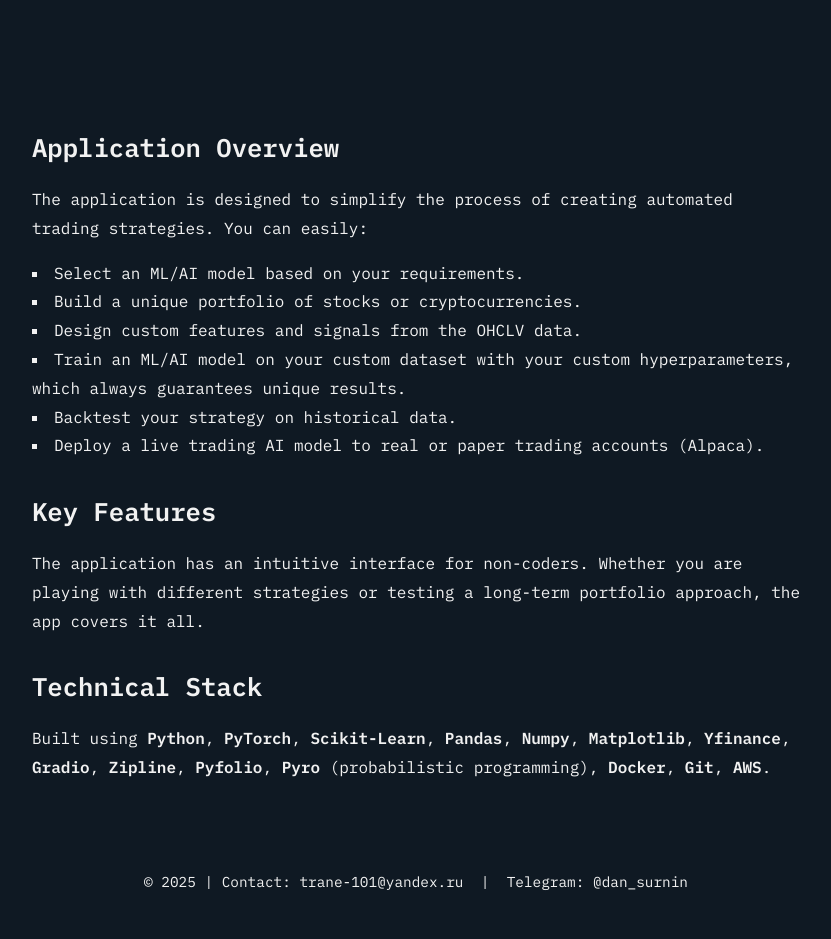
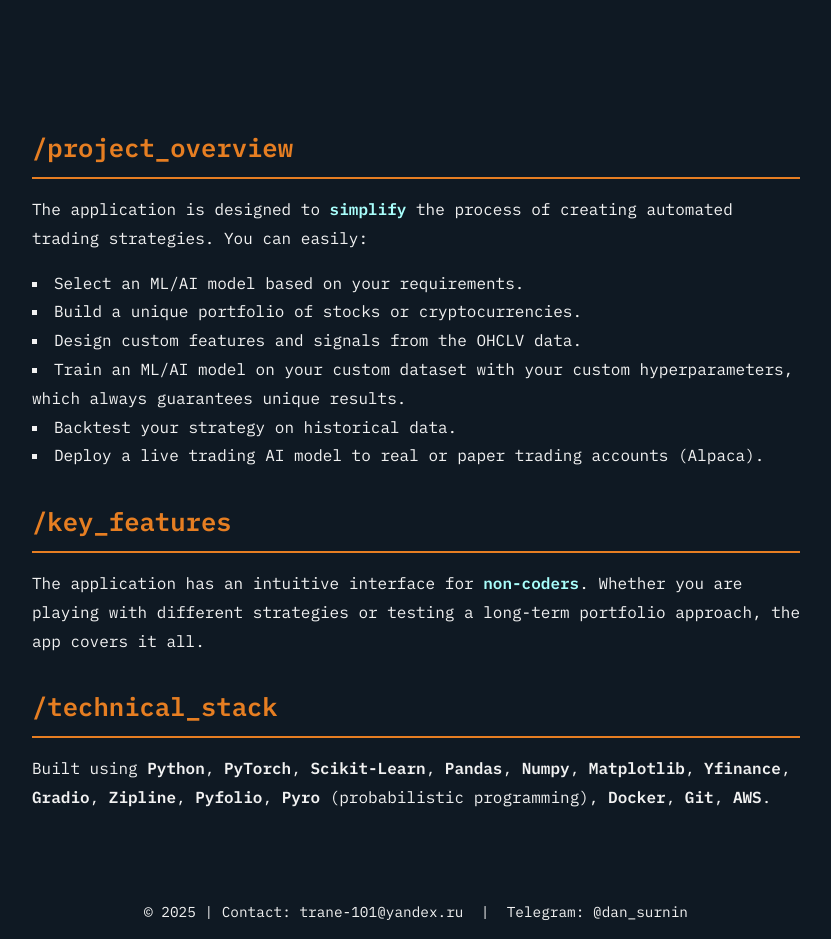
Before and after one commit to Kowallskiy/kowallskiy.github.io, a plain HTML site: page index.html in a window 1280 px wide. Shown: the part 740-1679 px from the top of the page, without its empty margins (224-1055 px from the left). Before the commit the page ends 1649 px from the top, so only its background shows below. Drawn offline with Linux system fonts and the light colour scheme.

Commit message:
updated the description and style

```diff
--- a/index.html
+++ b/index.html
@@ -30,7 +30,7 @@
       <!-- Emblem Image -->
       <img src="images/emblem.png" alt="Company Emblem" class="emblem" />
       <!-- New header text -->
-      <span class="header-text">Dedicated to BNF</span>
+      <span class="header-text">武士の道</span>
     </div>
   </header>
 
@@ -65,11 +65,12 @@
     </div>
   </section>
 
-  <!-- PROJECT DETAILS SECTION -->
   <section class="details-section">
-    <h2>Application Overview</h2>
+    <h2 class="section-header">
+      <span class="header-path">/project_overview</span>
+    </h2>
     <p>
-      The application is designed to simplify the process of creating automated
+      The application is designed to <span class="emphasize">simplify</span> the process of creating automated
       trading strategies. You can easily:
     </p>
     <ul>
@@ -83,14 +84,18 @@
       <li>Deploy a live trading AI model to real or paper trading accounts (Alpaca).</li>
     </ul>
 
-    <h2>Key Features</h2>
+    <h2 class="section-header">
+      <span class="header-path">/key_features</span>
+    </h2>
     <p>
-      The application has an intuitive interface for non-coders. Whether you are
-      playing with different strategies or testing a long-term portfolio approach,
-       the app covers it all.
+      The application has an intuitive interface for <span class="emphasize">non-coders</span>.
+      Whether you are playing with different strategies or testing a long-term portfolio approach,
+      the app covers it all.
     </p>
 
-    <h2>Technical Stack</h2>
+    <h2 class="section-header">
+      <span class="header-path">/technical_stack</span>
+    </h2>
     <p>
       Built using <strong>Python</strong>, <strong>PyTorch</strong>, <strong>Scikit-Learn</strong>,
       <strong>Pandas</strong>, <strong>Numpy</strong>, <strong>Matplotlib</strong>,
@@ -98,6 +103,7 @@
       <strong>Pyfolio</strong>, <strong>Pyro</strong> (probabilistic programming),
       <strong>Docker</strong>, <strong>Git</strong>, <strong>AWS</strong>.
     </p>
+
   </section>
 
   <!-- FOOTER with year and contact info -->
--- a/styles.css
+++ b/styles.css
@@ -35,7 +35,7 @@
   .header-text {
     color: rgb(169, 255, 252);  /* Change to your desired color */
     font-size: 1rem; /* Adjust as necessary */
-    margin-left: 64.0rem; /* Space between the emblem and text */
+    margin-left: 1.0rem; /* Space between the emblem and text */
     font-weight: 600;
   }
 
@@ -77,6 +77,22 @@
     align-items: center;
     justify-content: center;
   }
+
+  @media (max-width: 768px) {
+    .hero-content {
+      flex-direction: column;
+      align-items: center; /* centers the items horizontally */
+    }
+    .company-info {
+      text-align: center;
+      padding-right: 0;
+      margin-bottom: 1rem;
+    }
+    .video-wrapper {
+      width: 100%;
+    }
+  }
+
 
   /* Company Text */
   .company-name {
@@ -201,3 +217,32 @@
     background-color: #ffffff;          /* Change on hover */
     color: rgb(26,44,57);
   }
+
+  .section-header {
+    font-family: 'IBM Plex Mono', monospace;
+    font-size: 2rem;
+    text-transform: lowercase;
+    margin-bottom: 1rem;
+    /* Optional: add some spacing or a subtle bottom border if desired */
+    padding-bottom: 0.5rem;
+    border-bottom: 2px solid #e67e22;
+  }
+
+  .header-path {
+    color: #e67e22; /* A vibrant color to mimic a command-like feel */
+  }
+
+  .separator {
+    margin: 0 0.5rem;
+    color: #7f8c8d; /* A softer, contrasting shade for the dots */
+  }
+
+  .header-title {
+    color: #f2f2f2; /* Use a light color so it stands out against your dark background */
+  }
+
+  /* (Optional) Emphasis class for other important text */
+  .emphasize {
+    font-weight: bold;
+    color: rgb(169, 255, 252); /* Adjust to your preference */
+  }
```
